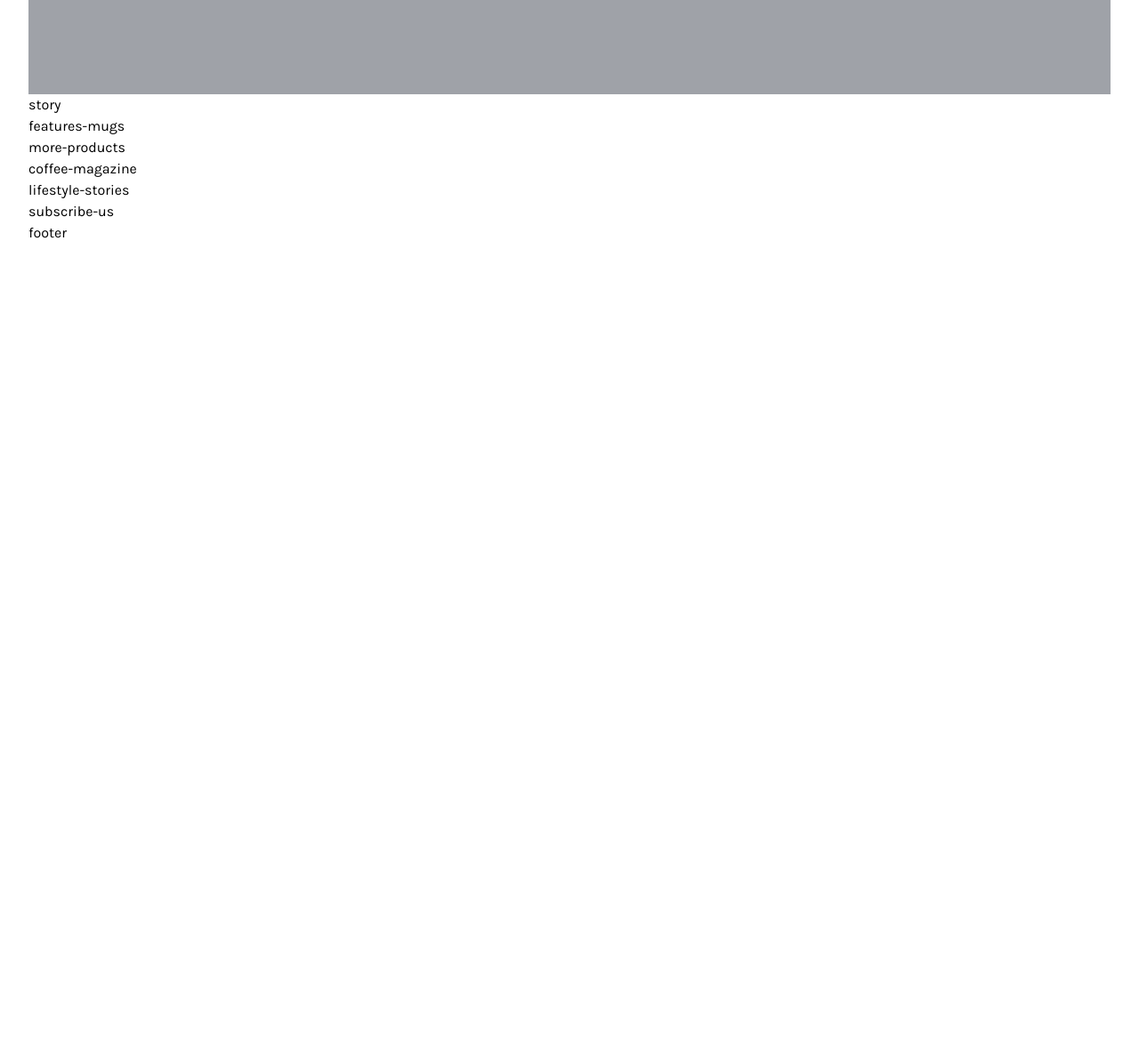
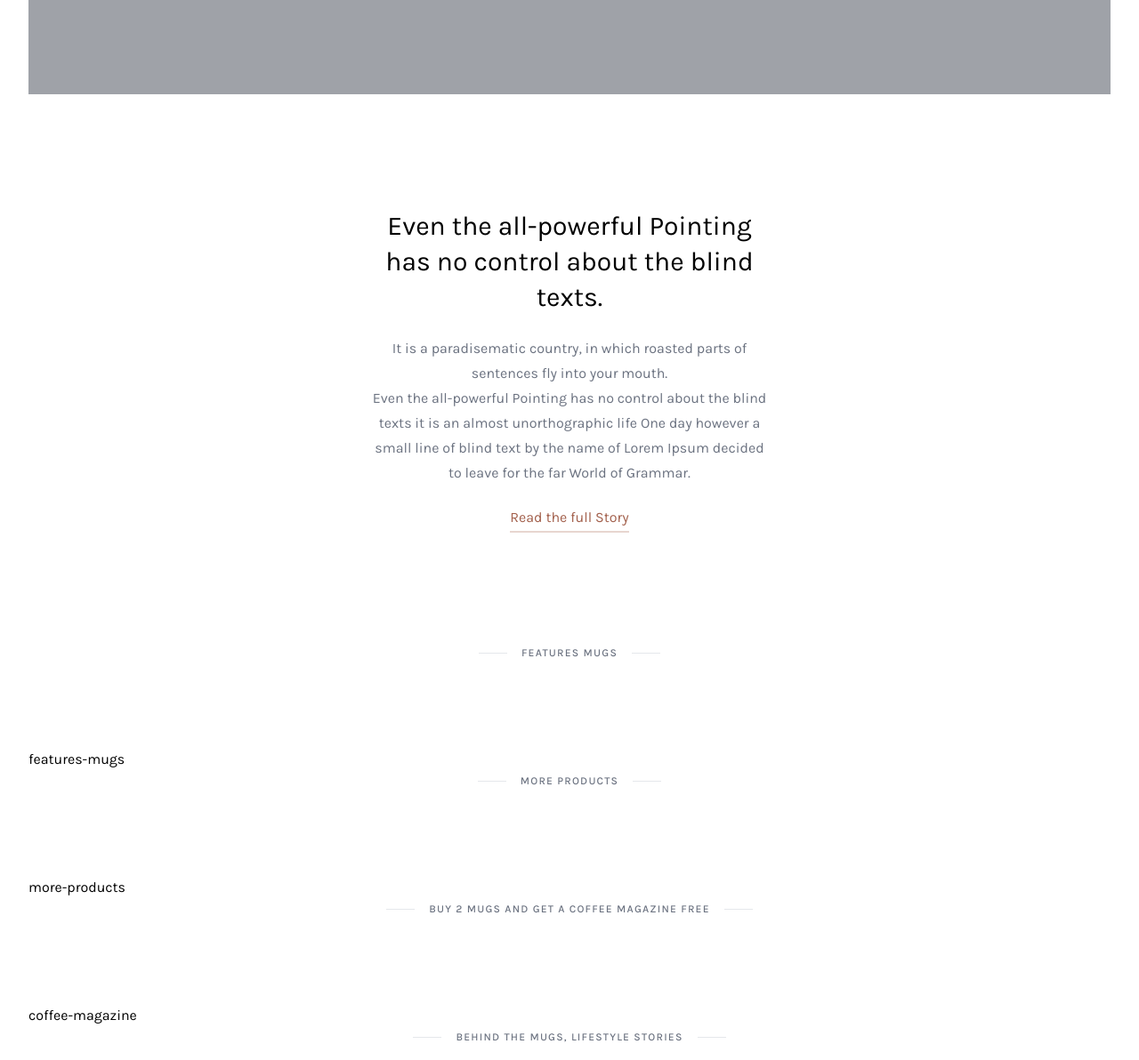
Before and after one commit to TovM24/coffeStyle_prj, a website: page public/index.html in a window 1280 px wide. Shown: the part 500-1692 px from the top of the page at 89% size. Before the commit the page ends 800 px from the top, so only its background shows below. Drawn offline with nearby package versions, Linux system fonts and the light colour scheme; files that its build step writes are made by us from their sources.

Commit message:
Add story and add subheadline.

```diff
--- a/public/index.html
+++ b/public/index.html
@@ -88,8 +88,23 @@
 
 
                     <div class="story">
-                        story
+                        <div class="w-full h-full flex justify-center items-center">
+                            <div class="px-16 md:px-32 lg:px-64 xl:px-96 py-32 text-center">
+                                <div class="text-3xl leading-10 mb-6">Even the all-powerful Pointing has no control about the blind texts.</div>
+                                <div class="text-gray-500 leading-7 mb-6">It is a paradisematic country, in which roasted parts of sentences fly into your mouth.<br>Even the all-powerful Pointing has no control about the blind texts it is an almost unorthographic life One day however a small line of blind text by the name of Lorem Ipsum decided to leave for the far World of Grammar.</div>
+                                <div class="">
+                                    <a href="#" class="text-coffee-400 hover:text-coffee-600 relative after:absolute after:-bottom-2 after:left-0 after:bg-coffee-50 hover:after:bg-coffee-200 after:h-0.5 after:w-full after:transition-all after:ease-in-out after:duration-400">Read the full Story</a>
+                                </div>
+                            </div>
+                        </div>
                     </div> <!-- End story -->
+
+
+                    <div class="vmt-subheadline">
+                        <div class="vmt-subheadline-deco-line"></div>
+                        <div class="vmt-subheadline-label">features mugs</div>
+                        <div class="vmt-subheadline-deco-line"></div>
+                    </div>
 
 
                     <div class="features-mugs">
@@ -97,14 +112,35 @@
                     </div> <!-- End features-mugs -->
 
 
+                    <div class="vmt-subheadline">
+                        <div class="vmt-subheadline-deco-line"></div>
+                        <div class="vmt-subheadline-label">more products</div>
+                        <div class="vmt-subheadline-deco-line"></div>
+                    </div>
+
+
                     <div class="more-products">
                         more-products
                     </div> <!-- End more-products -->
 
 
+                    <div class="vmt-subheadline">
+                        <div class="vmt-subheadline-deco-line"></div>
+                        <div class="vmt-subheadline-label">BUY 2 MUGS AND GET A COFFEE MAGAZINE FREE</div>
+                        <div class="vmt-subheadline-deco-line"></div>
+                    </div>
+
+
                     <div class="coffee-magazine">
                         coffee-magazine
                     </div> <!-- End coffee-magazine -->
+
+
+                    <div class="vmt-subheadline">
+                        <div class="vmt-subheadline-deco-line"></div>
+                        <div class="vmt-subheadline-label">BEHIND THE MUGS, LIFESTYLE STORIES</div>
+                        <div class="vmt-subheadline-deco-line"></div>
+                    </div>
 
 
                     <div class="lifestyle-stories">
--- a/src/input.css
+++ b/src/input.css
@@ -11,7 +11,7 @@
 }
 
 .vmt-top-menu-item {
-    @apply cursor-pointer py-1 hover:text-gray-800 relative after:lg:absolute after:lg:bottom-0 after:lg:left-0 after:lg:bg-light-coffee
+    @apply cursor-pointer py-1 hover:text-gray-800 relative after:lg:absolute after:lg:bottom-0 after:lg:left-0 after:lg:bg-coffee-200
     after:lg:h-0.5 after:lg:w-0 hover:after:lg:w-full after:lg:transition-all after:lg:ease-in-out after:lg:duration-300;
 }
 
@@ -26,3 +26,15 @@
 .vmt-badge-circle {
     @apply text-xs text-center rounded-full px-1.5;
 }
+
+.vmt-subheadline {
+    @apply flex justify-center items-center mb-24;
+}
+
+.vmt-subheadline-deco-line {
+    @apply w-8 h-px bg-gray-200;
+}
+
+.vmt-subheadline-label {
+    @apply uppercase mx-4 tracking-widest text-gray-500 font-medium text-[12px] text-center;
+}
--- a/tailwind.config.js
+++ b/tailwind.config.js
@@ -7,9 +7,16 @@ module.exports = {
                 Karla: ['Karla','sans-serif']
             },
 
+
             colors: {
-                'light-coffee': '#c89f94'
+                'coffee': {
+                    50: '#e8d6d0',
+                    200: '#c89f94',
+                    400: '#a25f4b',
+                    600: '#744838'
+                }
             },
+
 
             keyframes: {
                 slideDown: {
@@ -18,6 +25,7 @@ module.exports = {
                 }
             },
 
+
             animation: {
                 slideDown: 'slideDown .4s ease-in-out',
             }
```
